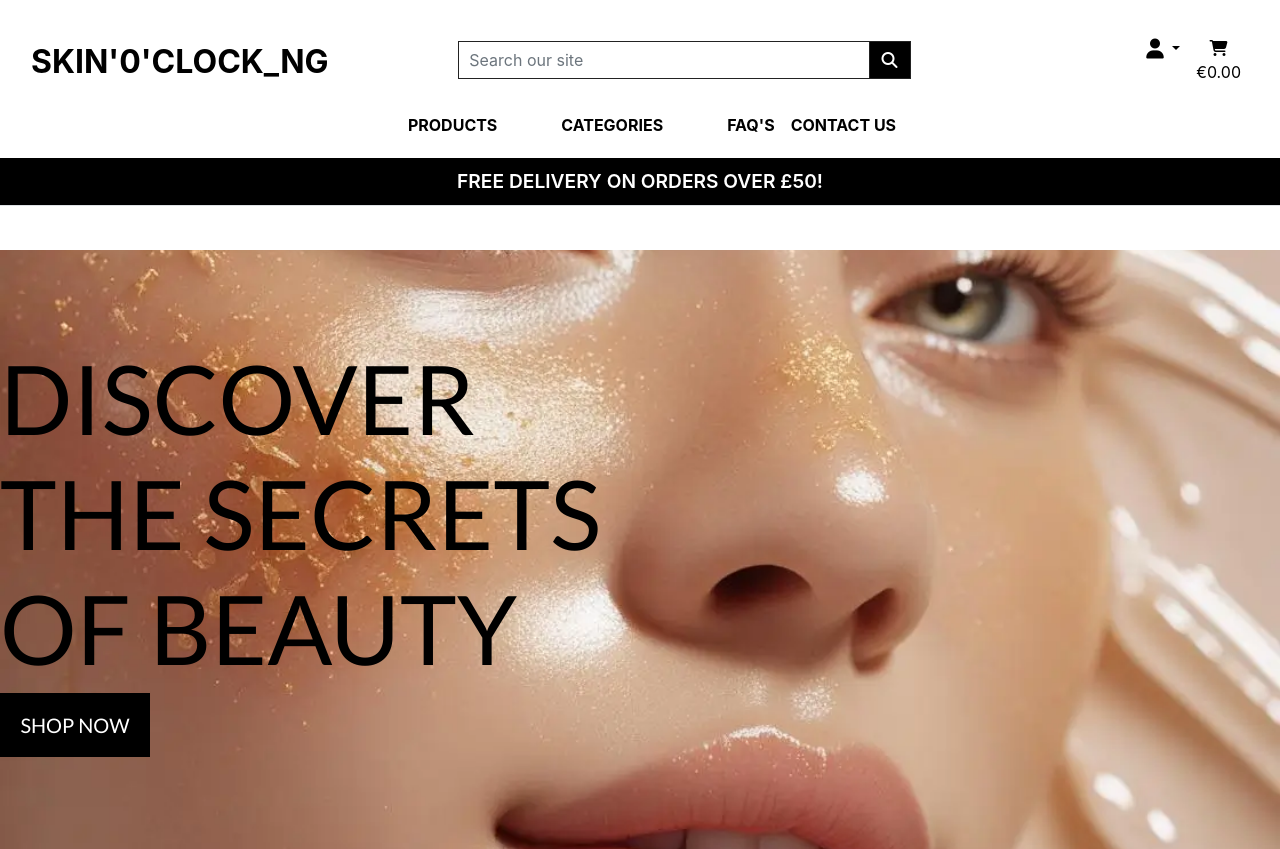
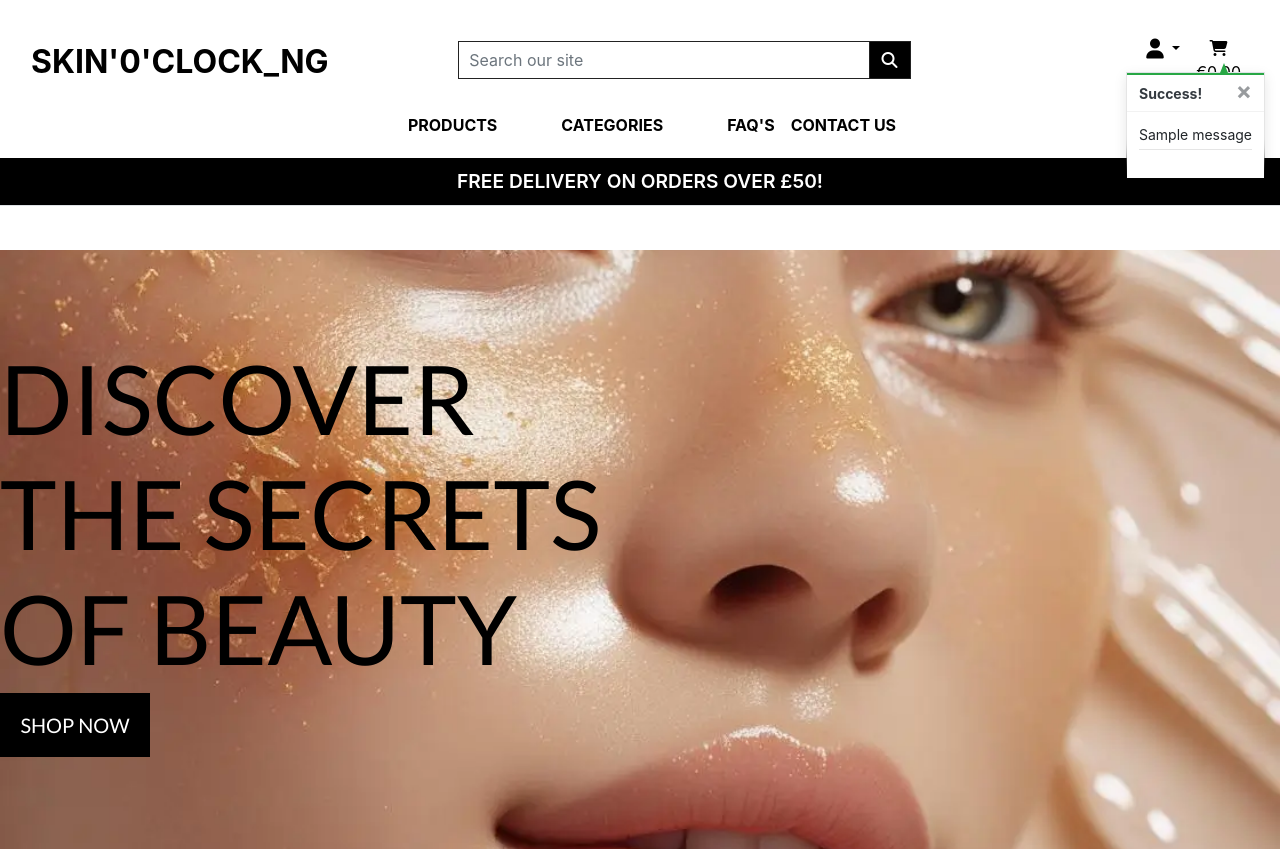
Before and after one commit to mildred-prog/skin0clock_ng, a Django app: page / in a window 1280 px wide. Shown: the top 849 px of the page. Run offline with Django 5.2, Linux system fonts and the light colour scheme; data comes from the database, SQL or seed files in the repository; tables that the repository leaves empty hold one stand-in row (values such as "Sample post"); one stand-in notice (Sample message) is shown; parts of the project's set-up code (start-up, migrations or seed data) failed here and were passed over; some libraries are stand-ins or nearby versions.

Commit message:
Add toast notification support for user messages in the UI

```diff
--- a/static/css/base.css
+++ b/static/css/base.css
@@ -201,6 +201,73 @@ h1.display-4 {
 .update-link,
 .remove-item {
     cursor: pointer;
+}
+
+.message-container {
+    position: fixed;
+    top: 72px;
+    right: 15px;
+    z-index: 9999999999;
+}
+
+.custom-toast {
+   overflow: visible;
+}
+
+.toast-capper {
+    height: 2px;
+}
+
+/* from CSS-tricks.com: https://css-tricks.com/snippets/css/css-triangle/ */
+
+.arrow-up {
+    width: 0;
+    height: 0;
+    border-left: 4px solid transparent;
+    border-right: 4px solid transparent;
+    border-bottom: 10px solid black;
+    position: absolute;
+    top: -10px;
+    right: 36px;
+}
+
+/* Convenience classes - colors copied from Bootstrap */
+.arrow-primary {
+    border-bottom-color: #007bff !important;
+}
+
+.arrow-secondary {
+    border-bottom-color: #6c757d !important;
+}
+
+.arrow-success {
+    border-bottom-color: #28a745 !important;
+}
+
+.arrow-danger {
+    border-bottom-color: #dc3545 !important;
+}
+
+.arrow-warning {
+    border-bottom-color: #ffc107 !important;
+}
+
+.arrow-info {
+    border-bottom-color: #17a2b8 !important;
+}
+
+.arrow-light {
+    border-bottom-color: #f8f9fa !important;
+}
+
+.arrow-dark {
+    border-bottom-color: #343a40 !important;
+}
+
+.bag-notification-wrapper {
+    height: 100px;
+    overflow-x: hidden;
+    overflow-y: auto;
 }
 
 .overlay {
--- a/templates/base.html
+++ b/templates/base.html
@@ -84,7 +84,7 @@
                             <a href="{% url 'wishlist:wishlist' %}" class="dropdown-item">
                                 <i class="fas fa-heart"></i> My Wishlist
                                 {% if wishlist_count > 0 %}
-                                    <span class="badge badge-primary">{{ wishlist_count }}</span>
+                                <span class="badge badge-primary">{{ wishlist_count }}</span>
                                 {% endif %}
                             </a>
                             <a href="{% url 'account_logout' %}" class="dropdown-item">Logout</a>
@@ -126,13 +126,29 @@
         </div>
         <div id="delivery-banner" class="row text-center">
             <div class="col bg-black text-white">
-                <h4 class="logo-font my-1">Free delivery on orders over £{{ free_delivery_threshold|default:"50.00" }}!</h4>
+                <h4 class="logo-font my-1">Free delivery on orders over £{{ free_delivery_threshold|default:"50.00" }}!
+                </h4>
             </div>
         </div>
     </header>
 
     {% if messages %}
-    <div class="message-container"></div>
+  <div class="message-container">
+
+      {% for message in messages %}
+          {% with message.level as level %}
+              {% if level == 40 %}
+                  {% include 'includes/toasts/toast_error.html' %}
+              {% elif level == 30 %}
+                  {% include 'includes/toasts/toast_warning.html' %}
+              {% elif level == 25 %}
+                  {% include 'includes/toasts/toast_success.html' %}
+              {% else %}
+                  {% include 'includes/toasts/toast_info.html' %}
+              {% endif %}
+          {% endwith %}
+      {% endfor %}
+  </div>
     {% endif %}
 
     {% block page_header %}
@@ -144,7 +160,10 @@
     </main>
 
     {% block postloadjs %}
-    {% endblock %}
+<script type="text/javascript">
+    $('.toast').toast('show');
+</script>
+{% endblock %}
 
     <footer class="site-footer">
         <div class="footer-container">
@@ -152,10 +171,14 @@
                 <h3>Stay Connected</h3>
                 <p>Follow us on social media:</p>
                 <div class="footer-social-links">
-                    <a href="https://facebook.com/" target="_blank" aria-label="Facebook"><i class="fab fa-facebook-f"></i></a>
-                    <a href="https://twitter.com/" target="_blank" aria-label="X / Twitter"><i class="fab fa-x-twitter"></i></a>
-                    <a href="https://youtube.com/" target="_blank" aria-label="YouTube"><i class="fab fa-youtube"></i></a>
-                    <a href="https://instagram.com/" target="_blank" aria-label="Instagram"><i class="fab fa-instagram"></i></a>
+                    <a href="https://facebook.com/" target="_blank" aria-label="Facebook"><i
+                            class="fab fa-facebook-f"></i></a>
+                    <a href="https://twitter.com/" target="_blank" aria-label="X / Twitter"><i
+                            class="fab fa-x-twitter"></i></a>
+                    <a href="https://youtube.com/" target="_blank" aria-label="YouTube"><i
+                            class="fab fa-youtube"></i></a>
+                    <a href="https://instagram.com/" target="_blank" aria-label="Instagram"><i
+                            class="fab fa-instagram"></i></a>
                 </div>
             </div>
             <div class="footer-right">
@@ -167,7 +190,7 @@
             </div>
         </div>
         <div class="footer-bottom">
-            <p>&copy; This website has been created for education purposes   |   2025 Code Institute PP5.</p>
+            <p>&copy; This website has been created for education purposes | 2025 Code Institute PP5.</p>
         </div>
     </footer>
 
```
